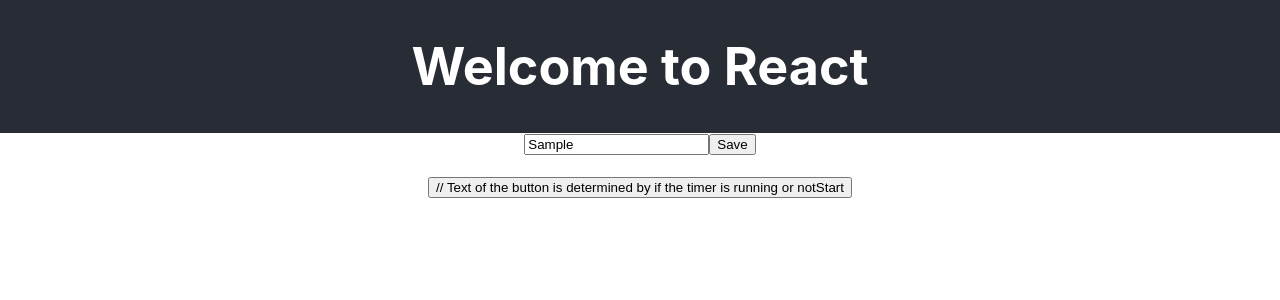
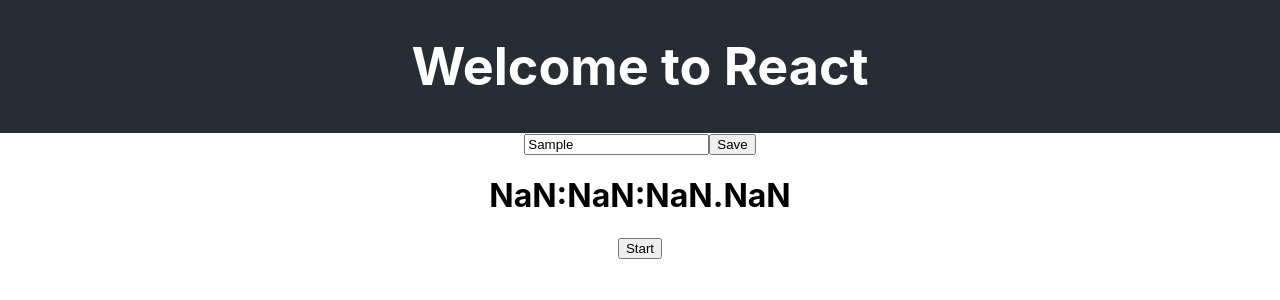
Before and after one commit to jamiejamiebobamie/react_timer_tutorial, a React (Create React App) app: page / in a window 1280 px wide. Both pictures are taken after typing "Sample" into the empty fields and a click on the button "Save". Shown: the top 300 px of the page. Built offline with nearby package versions, Linux system fonts and the light colour scheme.

Commit message:
completed part 7

```diff
--- a/src/App.js
+++ b/src/App.js
@@ -5,16 +5,26 @@
 
 import reducers from './reducers';
 
-import logo from './logo.svg';
 import './App.css';
 
 import NewTimer from './components/new-timer'
 import ListTimers from './components/list-timers'
+import { update } from './actions'
 
 const store = createStore(reducers);
 
 class App extends Component {
   render() {
+  const store = createStore(reducers);
+
+  let lastUpdateTime = Date.now()
+  setInterval(() => {
+    const now = Date.now()
+    const deltaTime = now - lastUpdateTime
+    lastUpdateTime = now
+    store.dispatch(update(deltaTime))
+  }, 50)
+
     return (
       <Provider store={store}>
         <div className="App">
--- a/src/actions/index.js
+++ b/src/actions/index.js
@@ -2,7 +2,14 @@
 const NEW_TIMER = 'NEW_TIMER'
 const TOGGLE_TIMER = 'TOGGLE_TIMER'
 const SELECT_TIMER = 'SELECT_TIMER'
+const UPDATE = 'UPDATE'
 
+const update = (deltaTime) => {
+  return {
+    type: UPDATE,
+    payload: { deltaTime }
+  }
+}
 
 const addTimer = (name) => {
   return {
@@ -25,4 +32,4 @@
   }
 }
 
-export { NEW_TIMER, TOGGLE_TIMER, SELECT_TIMER, addTimer, toggleTimer, selectTimer }
+export { NEW_TIMER, TOGGLE_TIMER, SELECT_TIMER, UPDATE, addTimer, toggleTimer, selectTimer, update }
--- a/src/components/timer-view.js
+++ b/src/components/timer-view.js
@@ -1,5 +1,6 @@
 import React, { Component } from 'react'
 import { connect } from 'react-redux'
+import { formatTime } from '../utils';
 
 // Import our toggleTimer action
 import { toggleTimer } from '../actions'
@@ -17,13 +18,11 @@
   return (
       <div>
           <h2>{timer.name}</h2>
-        <h1>{timer.time}</h1>
+          <h1>{formatTime(timer.time)}</h1>
           <button
-            // This calls our toggleTimer action on the specific timer (specified by the index)
               onClick={(e) => {
                   toggleTimer(index)
               }}>
-            // Text of the button is determined by if the timer is running or not
               {timer.isRunning ? "Stop" : "Start"}
           </button>
       </div>
--- a/src/reducers/timers-reducer.js
+++ b/src/reducers/timers-reducer.js
@@ -1,8 +1,15 @@
 
-import { NEW_TIMER, TOGGLE_TIMER } from '../actions';
+import { NEW_TIMER, TOGGLE_TIMER, UPDATE } from '../actions';
 import Timer from '../Timer'
 const timerReducer = (state = [], action) => {
   switch (action.type) {
+  case UPDATE:
+    return state.map((timer) => {
+      if (timer.isRunning) {
+        timer = { ...timer, time: timer.time += action.payload.deltaTime }
+      }
+      return timer
+    })
     case NEW_TIMER:
       // Add a new timer, return a copy of state
       const name = action.payload.name ? action.payload.name : `Timer ${state.length}`
--- /dev/null
+++ b/src/utils/index.js
@@ -0,0 +1,7 @@
+export const formatTime = (time) => {
+    const ms = Math.round(time / 100) % 10
+    const secs = Math.floor(time / 1000) % 60
+    const mins = Math.floor(time / 1000 / 60) % 60
+    const hrs = Math.floor(time / 1000 / 1000 / 60) % 60
+    return `${hrs}:${mins}:${secs}.${ms}`
+}
```
Lines whose indentation alone changed are shown as unchanged.
